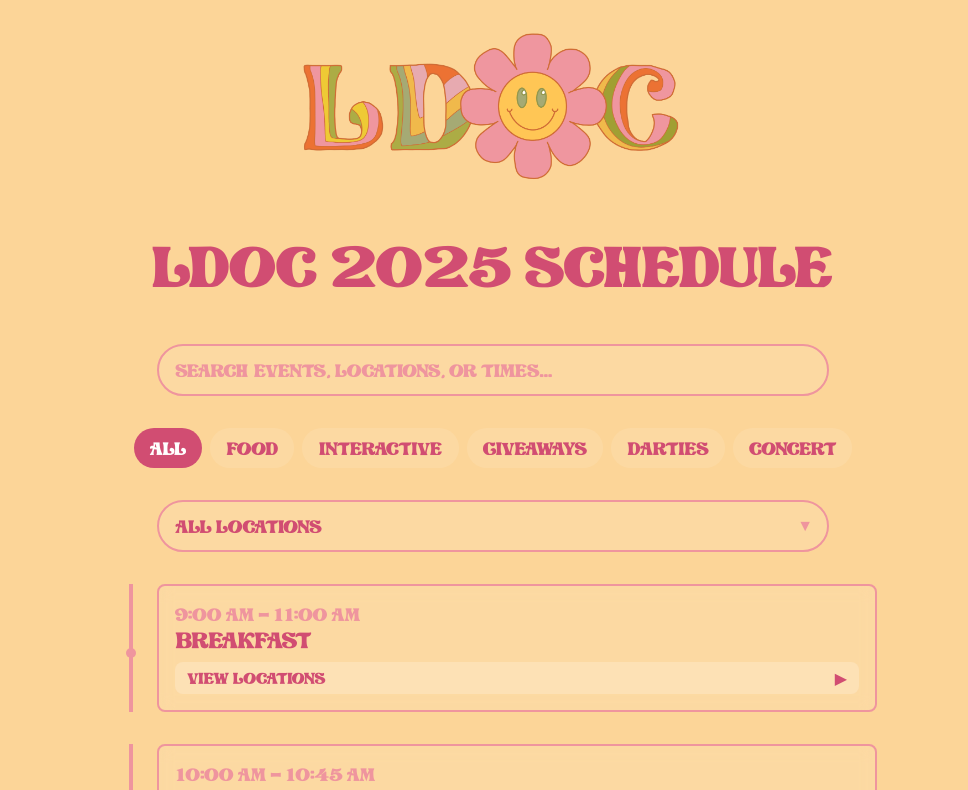
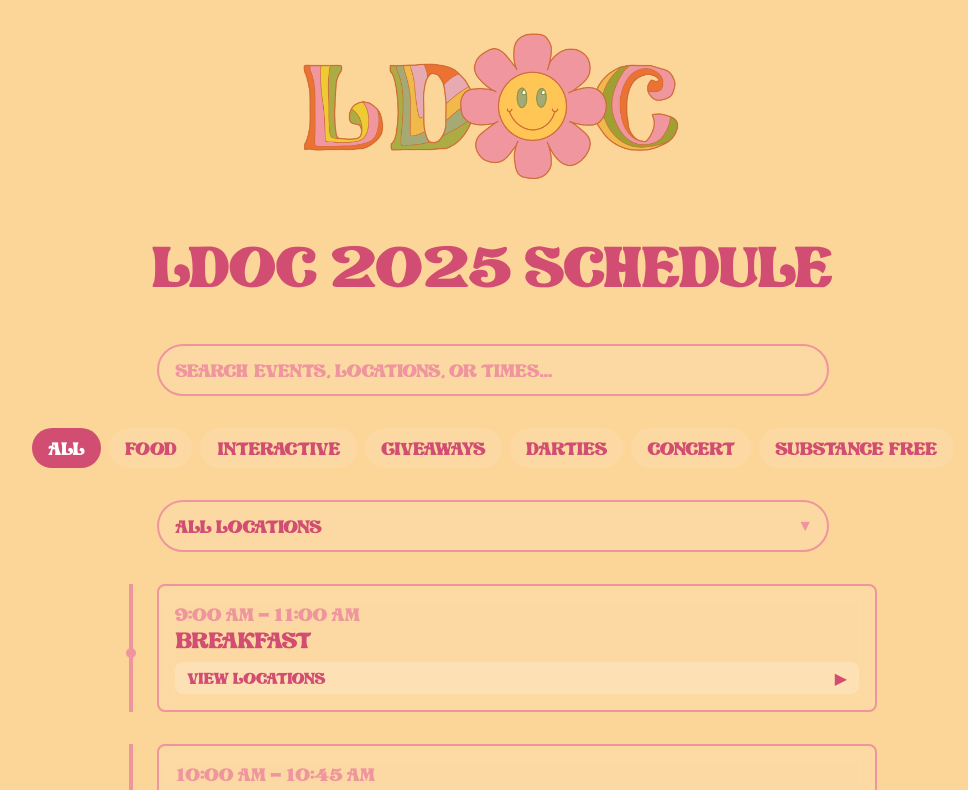
Before and after one commit to kartikeyegupta/ldocartistreveal, a Next.js app: page / in a window 1280 px wide. Shown: the top 790 px of the page, without its empty margins (147-1115 px from the left). Built offline with nearby package versions, Linux system fonts and the light colour scheme.

Commit message:
substance free labels

```diff
--- a/app/page.tsx
+++ b/app/page.tsx
@@ -45,7 +45,8 @@ export default function Schedule() {
     { sponsor: "Duke Libraries", location: "Kilgo Quad" },
     { sponsor: "Alumni Engagement and Development", location: "Keohane Quad" },
     { sponsor: "NSFP", location: "Edens Quad" },
-    { sponsor: "OUE", location: "Crowell Quad" }
+    { sponsor: "OUE", location: "Crowell Quad" },
+    { sponsor: "Marketing and Communications", location: "Hollows Quad" }
   ];
 
   const events = [
@@ -59,15 +60,15 @@ export default function Schedule() {
     },
     { time: "10:00 AM - 2:00 PM", event: "Chapel Activities - Lawn Games, Cotton Candy, Popcorn, and T-shirts", location: "Chapel Quad", categories: ["Food", "Interactive Events", "Giveaways"] },
     { time: "10:00 AM - 2:00 PM", event: "Poetry Fox", location: "WU", categories: ["Interactive Events"] },
-    { time: "10:00 AM - 12:00 PM", event: "VR Escape Room", location: "Link MPS Studio - Between Link and Bostock", categories: ["Interactive Events"] },
+    { time: "10:00 AM - 12:00 PM", event: "VR Escape Room", location: "Link MPS Studio - Between Link and Bostock", categories: ["Interactive Events", "Substance Free"] },
     {
       time: "10:00 AM - 10:45 AM",
       event: "Yoga",
       location: "K-Ville",
-      categories: ["Interactive Events"],
+      categories: ["Interactive Events", "Substance Free"],
       description: "Start your LDOC the chill way with an outdoor yoga session on Kville! Flow, stretch, and vibe with us at 10AM– no experience needed. Bring a mat if you have one; we've got extras if you don't. Let's soak up the sun and good energy before the celebrations begin!"
     },
-    { time: "10:30 AM - 12:30 PM", event: "DuWell Narcan Training", location: "BC Plaza", categories: ["Interactive Events"] },
+    { time: "10:30 AM - 12:30 PM", event: "DuWell Narcan Training", location: "BC Plaza", categories: ["Interactive Events", "Substance Free"] },
     {
       time: "11:00 AM - 12:40 PM",
       event: "Dance Performances",
@@ -97,19 +98,19 @@ export default function Schedule() {
       ]
     },
     { time: "10:00 AM - 12:00 PM", event: "VisArts Flower Crown Making + Cowboy Hat Decorating", location: "Chapel Quad", categories: ["Giveaways", "Interactive Events"] },
-    { time: "11:00 AM - 3:00 PM", event: "Duke Rec Lawn Games", location: "K-Ville", categories: ["Interactive Events"] },
+    { time: "11:00 AM - 3:00 PM", event: "Duke Rec Lawn Games", location: "K-Ville", categories: ["Interactive Events", "Substance Free"] },
     { time: "11:00 AM - 2:00 PM", event: "Food Trucks", location: "Wellness Lot", categories: ["Food"], isFoodTruck: true, subEvents: [
       { vendor: "Latin Effect", time: "11:00 AM - 2:00 PM" },
       { vendor: "Bon Fritay", time: "11:00 AM - 2:00 PM" },
       { vendor: "Bulkogi", time: "11:00 AM - 2:00 PM" },
       { vendor: "The Flat Drum", time: "11:00 AM - 2:00 PM" }
     ] },
-    { time: "11:30 AM - 2:30 PM", event: "Chapel Climbs", location: "Chapel", categories: ["Interactive Events"] },
+    { time: "11:30 AM - 2:30 PM", event: "Chapel Climbs - SIGN UP ON DUKEGROUPS!", location: "Chapel", categories: ["Interactive Events", "Substance Free"] },
     {
       time: "11:30 AM - 4:30 PM",
       event: "Sensory Friendly Programming",
       location: "Academic Resource Center - East Campus",
-      categories: ["Interactive Events"],
+      categories: ["Interactive Events", "Substance Free"],
       description: "Drop by the ARC for a low-key, sensory-friendly craft and snack hang out. Stay as long as you like - no pressure. Ideal for students who want to get creative and meet people but prefer smaller groups. All materials provided."
     },
     {
@@ -123,7 +124,7 @@ export default function Schedule() {
     { time: "12:00 PM - 2:00 PM", event: "Tote Bags", location: "Chapel Quad", categories: ["Giveaways", "Interactive Events"] },
     { time: "12:00 PM - 3:00 PM", event: "Tarot Card Readings", location: "Chapel Quad", categories: ["Interactive Events"] },
     { time: "12:00 PM - 2:00 PM", event: "Cynanotypes with DukeArts", location: "Chapel Quad", categories: ["Giveaways", "Interactive Events"] },
-    { time: "12:00 PM - 2:00 PM", event: "Mindfulness Painting", location: "Wellness", categories: ["Interactive Events"] },
+    { time: "12:00 PM - 2:00 PM", event: "Mindfulness Painting", location: "Wellness Center, 2nd Floor Atrium", categories: ["Interactive Events", "Substance Free"] },
     {
       time: "12:30 PM - 2:30 PM",
       event: "STR Postcards",
@@ -159,9 +160,9 @@ export default function Schedule() {
     {
       time: "1:00 PM - 5:00 PM",
       event: "Spring Fling",
-      location: "Few FF/GG Quad - Sigma Chi, Pikapp & Hoops with Troops",
+      location: "Few FF/GG Quad - Sigma Chi, Pikapp & HWT",
       categories: ["Darties"],
-      description: "Join Sigma Chi, Pikapp, and Hoops with Troops for a vibrant Spring Fling in Few FF/GG Quad! Enjoy a friendly atmosphere filled with lawn games, food, and refreshing drinks while soaking in the Woodstock-inspired vibe with flower decorations and music. Bring your friends for a day of camaraderie, creativity, and colorful festivities and a chance to embrace the beauty of spring!"
+      description: "Join Sigma Chi, Pikapp, and HWT for a vibrant Spring Fling in Few FF/GG Quad! Enjoy a friendly atmosphere filled with lawn games, food, and refreshing drinks while soaking in the Woodstock-inspired vibe with flower decorations and music. Bring your friends for a day of camaraderie, creativity, and colorful festivities and a chance to embrace the beauty of spring!"
     },
     {
       time: "1:00 PM - 5:00 PM",
@@ -173,9 +174,9 @@ export default function Schedule() {
     {
       time: "1:00 PM - 5:00 PM",
       event: "Spring into Summer",
-      location: "Craven Quad - ADPhi",
+      location: "Craven Quad - ADPhi & KA",
       categories: ["Darties"],
-      description: "ADPhi is bringing sunshine and fun times to Craven Quad for LDOC! Join in celebrating the joy of spring with delicious food, cold treats, and good fun. Come for the food and activities and leave with LDOC memories!"
+      description: "ADPhi and KA are bringing sunshine and fun times to Craven Quad for LDOC! Join in celebrating the joy of spring with delicious food, cold treats, and good fun. Come for the food and activities and leave with LDOC memories!"
     },
     {
       time: "1:00 PM - 5:00 PM",
@@ -187,7 +188,7 @@ export default function Schedule() {
     {
       time: "1:00 PM - 4:00 PM",
       event: "East Farewell Fiesta",
-      location: "Wannamaker Quad - Class of 2028",
+      location: "Wannamaker Quad - Class of 2028 & East Campus Council ",
       categories: ["Darties"],
       description: "Join the Class of 2028 outside Wannamaker Quad for a lively celebration hosted by the East Campus Council! Enjoy music, food, fun activities, and more as we bid farewell to Easton this LDOC and welcome the exciting experience of living on West!"
     },
@@ -200,11 +201,11 @@ export default function Schedule() {
     },
     { time: "1:00 PM - 4:00 PM", event: "Casino Games", location: "Outside Kraft - WU", categories: ["Interactive Events"] },
     { time: "1:00 PM - 2:00 PM", event: "Duke@Nite Trivia", location: "Inside Kraft - WU", categories: ["Interactive Events"] },
-    { time: "2:00 PM - 4:00 PM", event: "I&E Events - Polaroids, Popsicles, Lawn Games", location: "BC Plaza", categories: ["Interactive Events", "Giveaways", "Food"] },
+    { time: "2:00 PM - 4:00 PM", event: "I&E Events - Polaroids, Popsicles, Lawn Games", location: "BC Plaza", categories: ["Interactive Events", "Giveaways", "Food", "Substance Free"] },
     { time: "2:00 PM - 3:30 PM", event: "Stuff-a-Critter", location: "Chapel Quad", categories: ["Interactive Events", "Giveaways"] },
-    { time: "2:00 PM - 4:00 PM", event: "Karaoke", location: "Wellness", categories: ["Interactive Events"] },
+    { time: "2:00 PM - 4:00 PM", event: "Karaoke", location: "Wellness Center, Rm 148", categories: ["Interactive Events", "Substance Free"] },
     { time: "3:00 PM - 6:00 PM", event: "Penn Pavilion BBQ", location: "Penn Pavilion", categories: ["Food"] },
-    { time: "3:30 PM - 5:00 PM", event: "Duke PAWS - Therapy Dogs", location: "BC Plaza", categories: ["Interactive Events"] },
+    { time: "3:30 PM - 5:00 PM", event: "Duke PAWS - Therapy Dogs", location: "BC Plaza", categories: ["Interactive Events", "Substance Free"] },
     { time: "10:00 PM - 11:59 PM", event: "Food Trucks", location: "Wellness Lot", categories: ["Food"], isFoodTruck: true, subEvents: [
       { vendor: "Bruster's", time: "10:00 PM - 11:59 PM" },
       { vendor: "Sister Liu's", time: "10:00 PM - 11:59 PM" },
@@ -490,6 +491,16 @@ export default function Schedule() {
               >
                 Concert
               </button>
+              <button
+                onClick={() => setActiveFilter("Substance Free")}
+                className={`px-4 py-2 rounded-full font-[family-name:var(--font-love-craft)] transition-colors ${
+                  activeFilter === "Substance Free"
+                    ? 'bg-[#d14d72] text-white'
+                    : 'bg-white/10 text-[#d14d72] hover:bg-[#ef959e] hover:text-white'
+                }`}
+              >
+                Substance Free
+              </button>
             </div>
 
             {/* Location Filter */}
```
